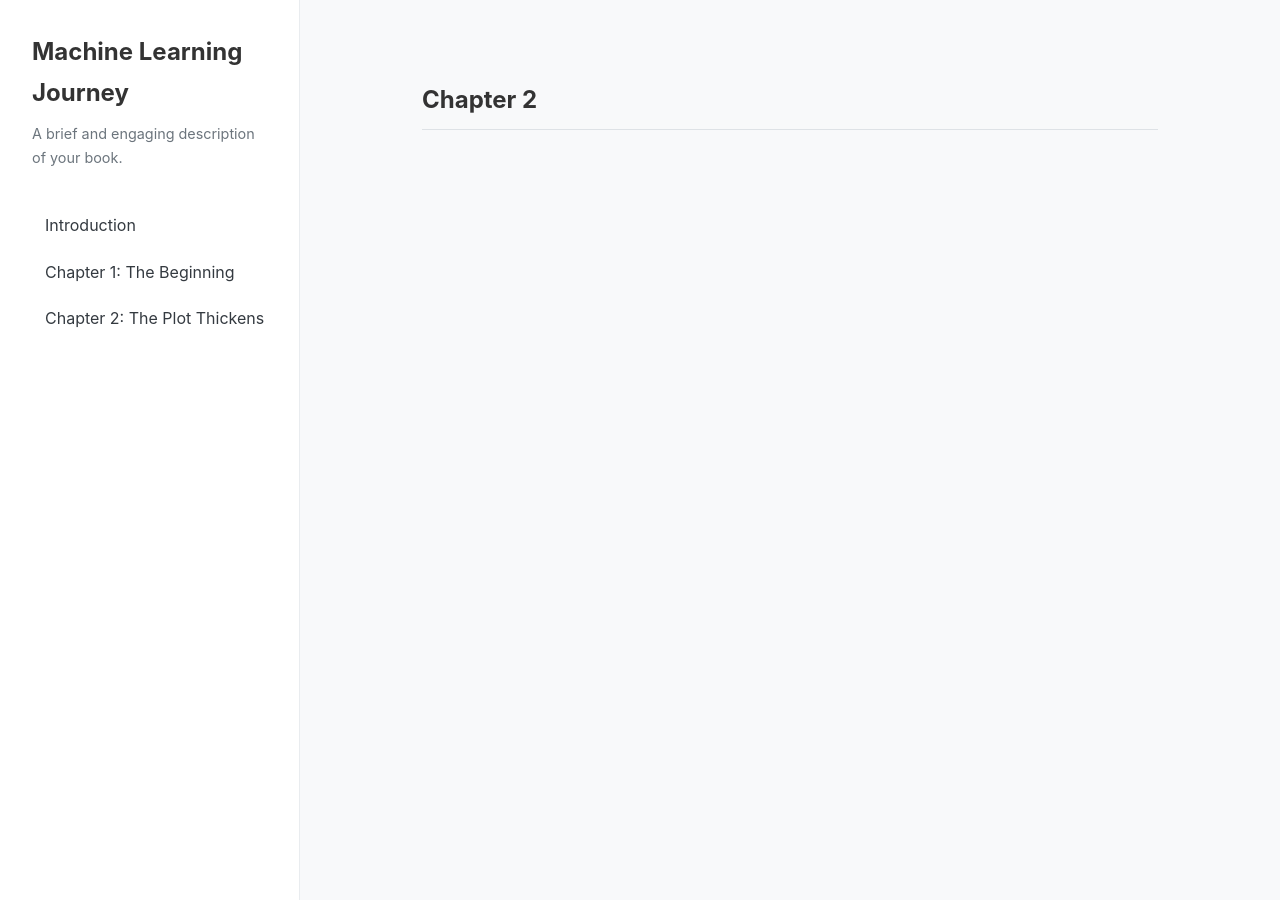
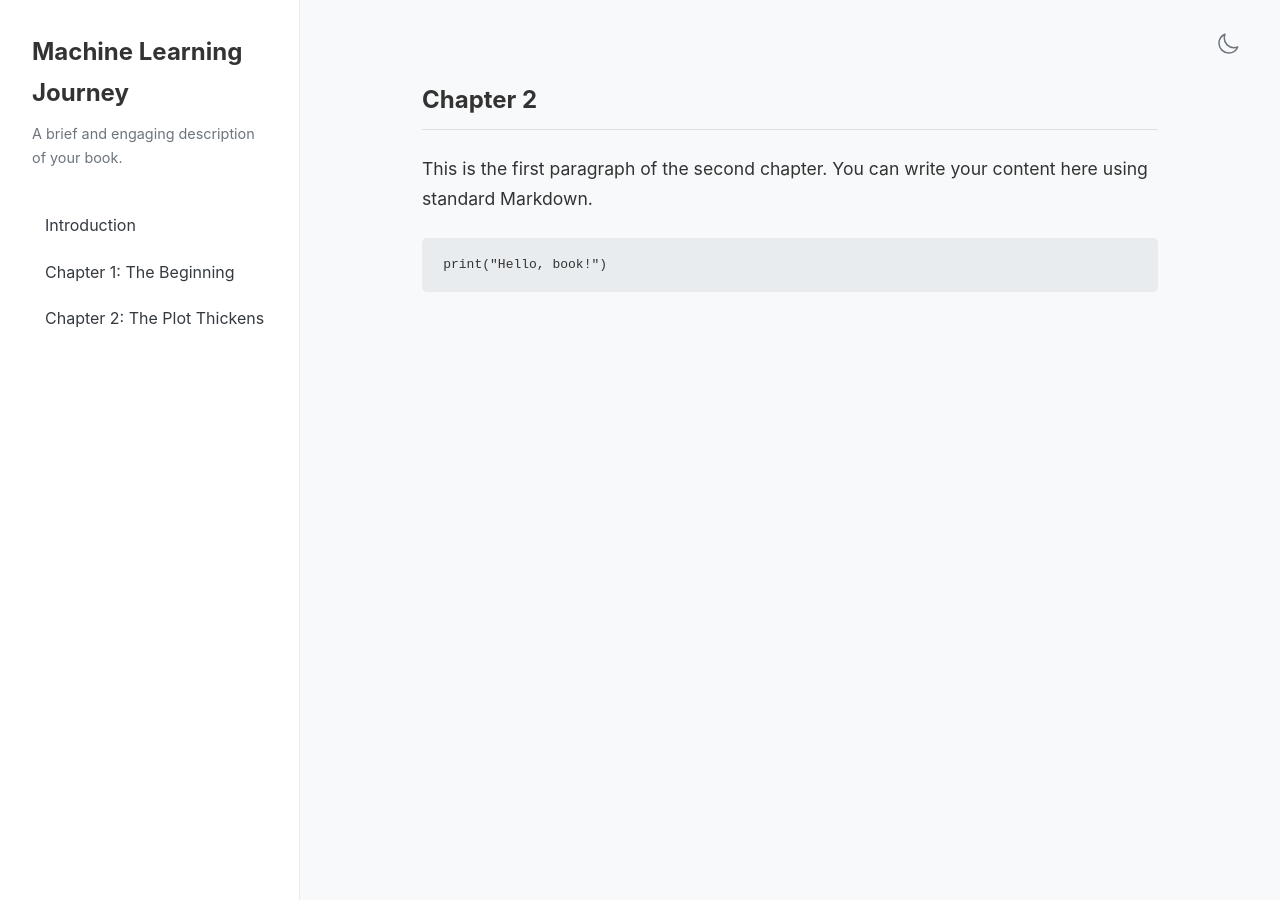
Before and after one commit to achudnova/book, a Jekyll site: the page built from _chapters/chapter2.md, in a window 1280 px wide. Built offline with Jekyll 4.4.1, drawn with Linux system fonts in a browser that asks for light colours.

Commit message:
upd styling

````diff
--- a/_chapters/chapter2.md
+++ b/_chapters/chapter2.md
@@ -3,3 +3,9 @@
 title: "Chapter 2: The Plot Thickens"
 ---
 # Chapter 2
+
+This is the first paragraph of the second chapter. You can write your content here using standard Markdown.
+
+``` python
+print("Hello, book!")
+```
--- a/_layouts/default.html
+++ b/_layouts/default.html
@@ -27,10 +27,54 @@
             </div>
         </aside>
         <main class="main-content">
+            <button id="theme-toggle" title="Toggle theme">
+                <svg id="theme-toggle-dark-icon" xmlns="http://www.w3.org/2000/svg" fill="none" viewBox="0 0 24 24" stroke-width="1.5" stroke="currentColor">
+                    <path stroke-linecap="round" stroke-linejoin="round" d="M21.752 15.002A9.72 9.72 0 0 1 18 15.75c-5.385 0-9.75-4.365-9.75-9.75 0-1.33.266-2.597.748-3.752A9.753 9.753 0 0 0 3 11.25C3 16.635 7.365 21 12.75 21a9.753 9.753 0 0 0 9.002-5.998Z" />
+                </svg>
+                <svg id="theme-toggle-light-icon" xmlns="http://www.w3.org/2000/svg" fill="none" viewBox="0 0 24 24" stroke-width="1.5" stroke="currentColor">
+                    <path stroke-linecap="round" stroke-linejoin="round" d="M12 3v2.25m6.364.386-1.591 1.591M21 12h-2.25m-.386 6.364-1.591-1.591M12 18.75V21m-4.773-4.227-1.591 1.591M5.25 12H3m4.227-4.773L5.636 5.636M15.75 12a3.75 3.75 0 1 1-7.5 0 3.75 3.75 0 0 1 7.5 0Z" />
+                </svg>
+            </button>
             <article class="content-padding">
                 {{ content }}
             </article>
         </main>
     </div>
+    <script>
+        const themeToggleBtn = document.getElementById('theme-toggle');
+        const darkIcon = document.getElementById('theme-toggle-dark-icon');
+        const lightIcon = document.getElementById('theme-toggle-light-icon');
+
+        // Function to set the theme
+        function setTheme(isDark) {
+            if (isDark) {
+                document.body.classList.add('dark-mode');
+                darkIcon.style.display = 'none';
+                lightIcon.style.display = 'block';
+                localStorage.setItem('theme', 'dark');
+            } else {
+                document.body.classList.remove('dark-mode');
+                darkIcon.style.display = 'block';
+                lightIcon.style.display = 'none';
+                localStorage.setItem('theme', 'light');
+            }
+        }
+
+        // Check for saved theme preference or use system preference
+        const prefersDark = window.matchMedia('(prefers-color-scheme: dark)').matches;
+        const savedTheme = localStorage.getItem('theme');
+
+        if (savedTheme === 'dark' || (savedTheme === null && prefersDark)) {
+            setTheme(true);
+        } else {
+            setTheme(false);
+        }
+
+        // Add event listener
+        themeToggleBtn.addEventListener('click', () => {
+            const isDark = document.body.classList.contains('dark-mode');
+            setTheme(!isDark);
+        });
+    </script>
 </body>
 </html>
--- a/style.css
+++ b/style.css
@@ -70,6 +70,7 @@
 .main-content {
     margin-left: 300px;
     flex-grow: 1;
+    position: relative; /* Required for positioning the button */
 }
 
 .content-padding {
@@ -128,23 +129,30 @@
 
 /* --- Additions to style.css --- */
 
-/* Theme Toggle Button Style */
-.theme-toggle-button {
-    width: 100%;
-    padding: 10px;
-    margin-bottom: 1.5rem;
-    border: 1px solid #ddd;
-    background-color: #f8f9fa;
-    color: #333;
-    border-radius: 5px;
+/* Replace the old .theme-toggle-button styles with these */
+#theme-toggle {
+    position: absolute;
+    top: 1.5rem;
+    right: 2rem;
+    background: transparent;
+    border: none;
     cursor: pointer;
-    font-weight: bold;
-    text-align: center;
+    padding: 0.5rem;
+    border-radius: 50%;
+    display: flex;
+    align-items: center;
+    justify-content: center;
+    color: #6c757d;
     transition: background-color 0.2s, color 0.2s;
 }
 
-.theme-toggle-button:hover {
+#theme-toggle:hover {
     background-color: #e9ecef;
+}
+
+#theme-toggle svg {
+    width: 24px;
+    height: 24px;
 }
 
 /* ----------------------------- */
@@ -215,12 +223,10 @@
 }
 
 /* Dark Toggle Button */
-.dark-mode .theme-toggle-button {
-    background-color: #2a2a2a;
-    color: #e0e0e0;
-    border-color: #444;
+.dark-mode #theme-toggle {
+    color: #a0a0a0;
 }
 
-.dark-mode .theme-toggle-button:hover {
+.dark-mode #theme-toggle:hover {
     background-color: #333;
 }
````
Also changed, not shown: _chapters/chapter1.md (+2 -0 lines).
